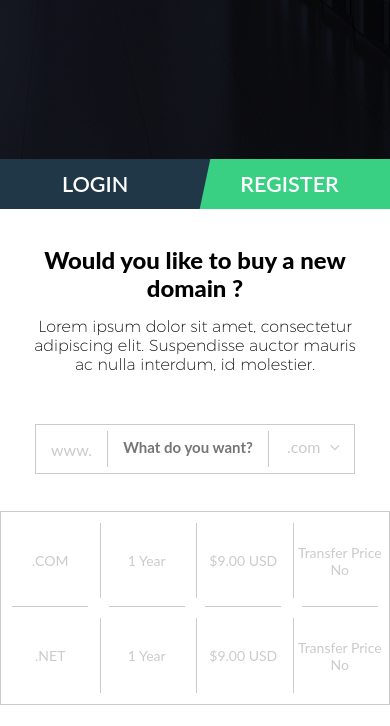
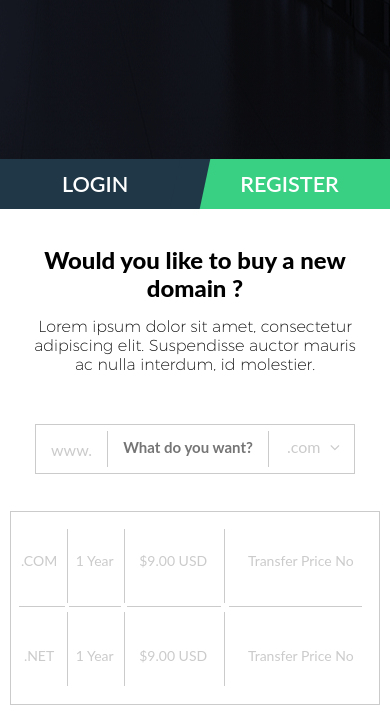
Before and after one commit to dimadk24/ghost-host, a website: page src/index.html in a window 390 px wide. Shown: the part 374-1100 px from the top of the page. Drawn offline with Linux system fonts and the light colour scheme; a web font is replaced by a local one.

Commit message:
fix(domain table): even more pixel perfect markup

```diff
--- a/src/style.css
+++ b/src/style.css
@@ -354,36 +354,54 @@ span.www {
   font-family: "Lato", Arial, sans-serif;
 }
 
+.domain__table td:first-child {
+  text-transform: uppercase;
+}
+
+
 .domain__table td::before {
   content: "";
   height: 80%;
   position: absolute;
   left: 0;
-  top: 10%;
+  top: 12px;
   z-index: -1;
   border-left: 1px solid #cbcbcb;
 }
 
 .domain__table td::after {
   content: "";
-  width: 80%;
+  width: 95.5%;
   position: absolute;
-  left: 10%;
+  left: 2.74%;
   bottom: 0;
   z-index: -1;
   border-bottom: 1px solid #cbcbcb;
 }
 
-.domain__table td:first-child {
-  text-transform: uppercase;
-}
-
-.domain__table tr:nth-child(2) > td::after {
+.domain__table tr:last-child > td::after {
   border: none;
 }
 
 .domain__table td:first-child::before {
   border: none;
+}
+
+.domain__table td:first-child::after {
+  width: 87%;
+  left: 11.42%;
+}
+
+.domain__table td:last-child::after {
+  width: 87%;
+}
+
+.domain__table tr:first-child > td::before {
+   top: 16.13%;
+}
+
+.domain__table tr:last-child > td::before {
+  top: 2.7%;
 }
 
 @media screen and (max-width: 1400px) {
@@ -449,7 +467,7 @@ span.www {
 }
 
 @media screen and (max-width: 640px) {
-  .domain_table td {
+  .domain__table td {
     width: unset;
   }
 }
@@ -483,6 +501,6 @@ span.www {
 
 @media screen and (max-width: 400px) {
   .domain__table > table {
-    width: unset;
+    width: 95%;
   }
 }
```
